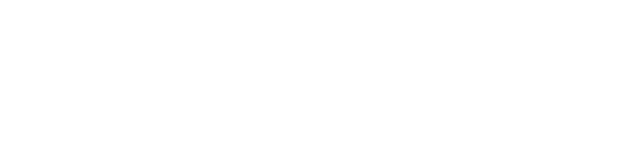
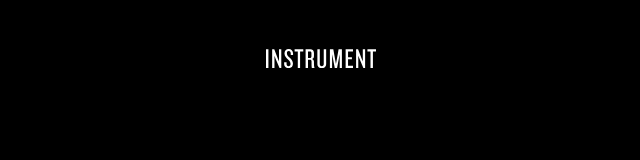
Before and after one commit to La-Ruda/instrument, a plain HTML site: page index.html in a window 1280 px wide. Shown: the whole page, without its empty margins (319-959 px from the left). Drawn offline with Linux system fonts and the light colour scheme.

Commit message:
estabilished basic structure

```diff
--- a/index.html
+++ b/index.html
@@ -18,11 +18,15 @@
 
 <body>
 
-  <header>
+  <header class="header">
 
-    <div>
+    <div class="header__inner">
 
       <div class="header__icon">
+        <svg class="header__icon__svg" xmlns="http://www.w3.org/2000/svg" viewBox="0 0 100 17.5" width="100%" height="100%" role="presentation" aria-hidden="true" data-v-a5608aa8=""><title data-v-a5608aa8="">Instrument Website</title> <path classname="" fill="#FFF" d="M43.6 11.6c0-1.2-.6-2.3-1.7-2.6 1.3-.4 1.7-1.3 1.7-2.7V3.7c0-2.2-1.1-3.4-3.4-3.4H36v16.9h2.2V9.8H40c1 0 1.4.6 1.4 1.6v2c0 1.9.1 2.9.3 3.8h2.4c-.4-1.2-.5-2.3-.5-3.8v-1.8zm-2.3-5.1c0 1-.5 1.6-1.4 1.6h-1.7V2.3h1.9c.9 0 1.2.5 1.2 1.4v2.8zM0 .3h2.2v16.9H0zM11.8 11.4l-1-2.6L7.5.3H5.6v16.9h2.1v-11l1 2.6 3.6 8.4h1.6V.3h-2.1zM20.7 0c-2.5 0-3.9 1.7-3.9 4 0 2.2 1.6 4.1 3.2 5.5 1.4 1.2 2.3 2.4 2.3 4.2 0 1.2-.6 1.9-1.8 1.9-1.3 0-1.8-.9-1.8-2.2V12h-2.2v1.6c0 2.2 1.6 3.8 4 3.8 2.2 0 4-1.5 4-4.1 0-2.2-1.2-3.8-2.9-5.3C20.1 6.6 19 5.6 19 3.6c0-1 .6-1.7 1.7-1.7 1.2 0 1.8.9 1.8 2.1v1.4h2.1V3.8C24.4 1.6 23 0 20.7 0zM26 2.3h2.9v14.9H31V2.3h2.9v-2H26zM52.5 13.7c0 1.2-.6 1.9-1.8 1.9s-1.8-.7-1.8-1.9V.3h-2.2v13.3c0 2.4 1.7 3.9 4 3.9s4-1.5 4-3.9V.3h-2.2v13.4zM64.1 10.8l-.5 2.8-.5-2.8L61.2.3h-3.1v16.9h2V4.7l.5 2.6 1.9 9.9h2.1l1.9-9.9.5-2.6v12.5h2V.3h-3zM72.4 17.2h6.7v-2h-4.5V9.4h3.5V7.5h-3.5V2.3h4.5v-2h-6.7zM88 11.4l-1-2.6L83.7.3h-1.8v16.9h2v-11L85 8.8l3.5 8.4h1.6V.3H88zM92.2.3v2H95v14.9h2.2V2.3h2.8v-2z" data-v-a5608aa8=""></path></svg>
+      </div>
+
+      <div class="header__menu">
 
       </div>
 
--- a/style.scss
+++ b/style.scss
@@ -0,0 +1,88 @@
+html, body, div, span, object, iframe,
+h1, h2, h3, h4, h5, h6, p, blockquote, pre,
+abbr, address, cite, code,
+del, dfn, em, img, ins, kbd, q, samp,
+small, strong, sub, sup, var,
+b, i,
+dl, dt, dd, ol, ul, li,
+fieldset, form, label, legend,
+table, caption, tbody, tfoot, thead, tr, th, td,
+article, aside, canvas, details, figcaption, figure,
+footer, hgroup, menu, nav, section, summary,
+time, mark, audio, video {
+  margin: 0;
+  padding: 0;
+  border: 0;
+  outline: 0;
+  font-size: 100%;
+  vertical-align: baseline;
+  background: transparent;
+}
+
+body {
+  line-height: 1;
+}
+
+article, aside, details, figcaption, figure,
+footer, hgroup, menu, nav, section {
+  display: block;
+}
+
+nav ul, nav li {
+  list-style: none;
+}
+
+a {
+  margin: 0;
+  padding: 0;
+  font-size: 100%;
+  vertical-align: baseline;
+  background: transparent;
+  text-decoration: none;
+  color: #767676;
+}
+
+input, select {
+  vertical-align: middle;
+}
+
+
+* {
+  border-spacing: border-box;
+}
+
+//////////// MIXINS & REUSABLE STYLES ETC. /////////////
+
+
+
+
+
+//////////// BODY AND GENERAL STYLING /////////////
+
+body {
+     background-color: #000;
+}
+
+
+//////////// HEADER STYLING  /////////////
+
+.header {
+    height: 120px;
+    display: flex;
+    justify-content: space-between;
+    align-items: center;
+}
+
+.header__inner {
+    max-width: 1200px;
+    margin: 0 auto;
+}
+
+
+
+
+
+.header__icon__svg {
+    width: 110px;
+    height: 19.25px;
+}
```
Also changed, not shown: style.css, 1 other file.
